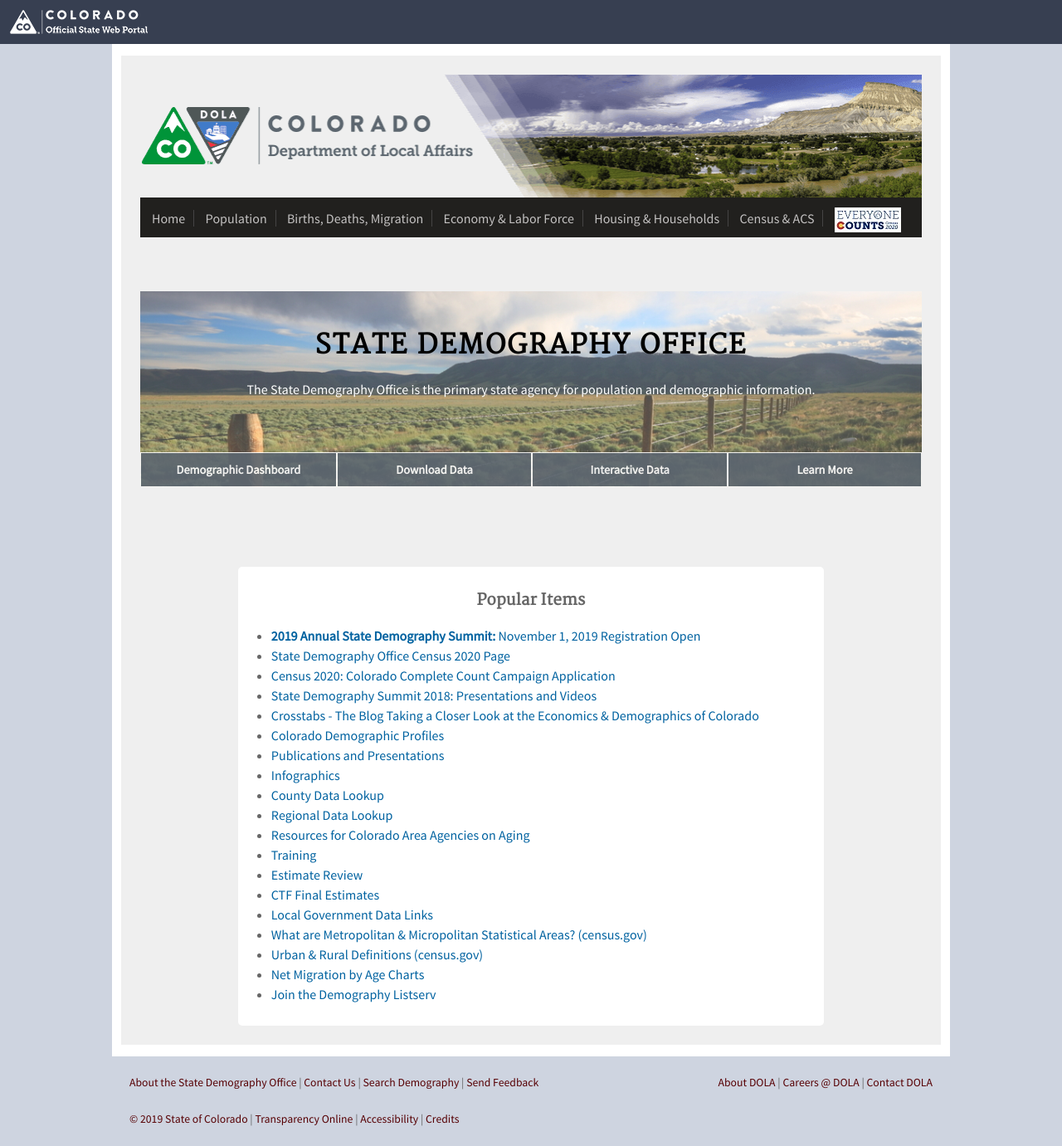
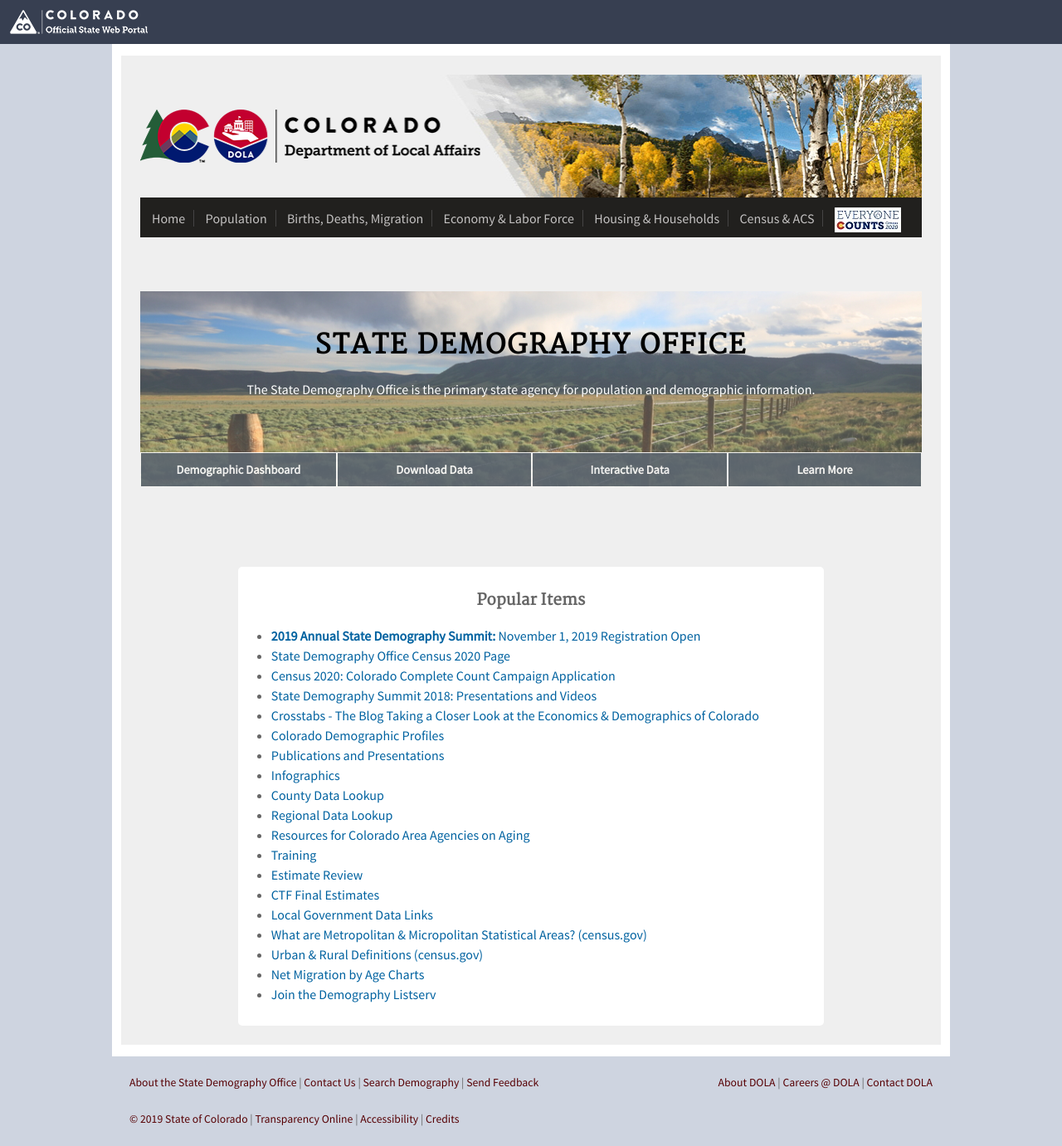
Before and after one commit to TBleess/Website_New, a Jekyll site: the page built from pages/0_Homepage_and_Footer_Links/index.md, in a window 1280 px wide. Shown: the whole page at 83% size. Built offline with Jekyll 4.4.1, drawn with Linux system fonts in a browser that asks for light colours.

Commit message:
Updated banner

```diff
--- a/_includes/_header.html
+++ b/_includes/_header.html
@@ -9,7 +9,7 @@
                     </div>
 
 <div class="banner-image-container">
-                  <a href="https://dola.colorado.gov"><img id="banner" alt="Banner for Colorado Department of Local Affairs (DOLA)" src="/assets/img/dola-banner-compressor.png" alt="Colorado Department of Local Affairs" /></a>
+                  <a href="https://dola.colorado.gov"><img id="banner" alt="Banner for Colorado Department of Local Affairs (DOLA)" src="/assets/img/WebsiteBanner_DOLA_2019.png" alt="Colorado Department of Local Affairs" /></a>
 </div>
 
 
```
